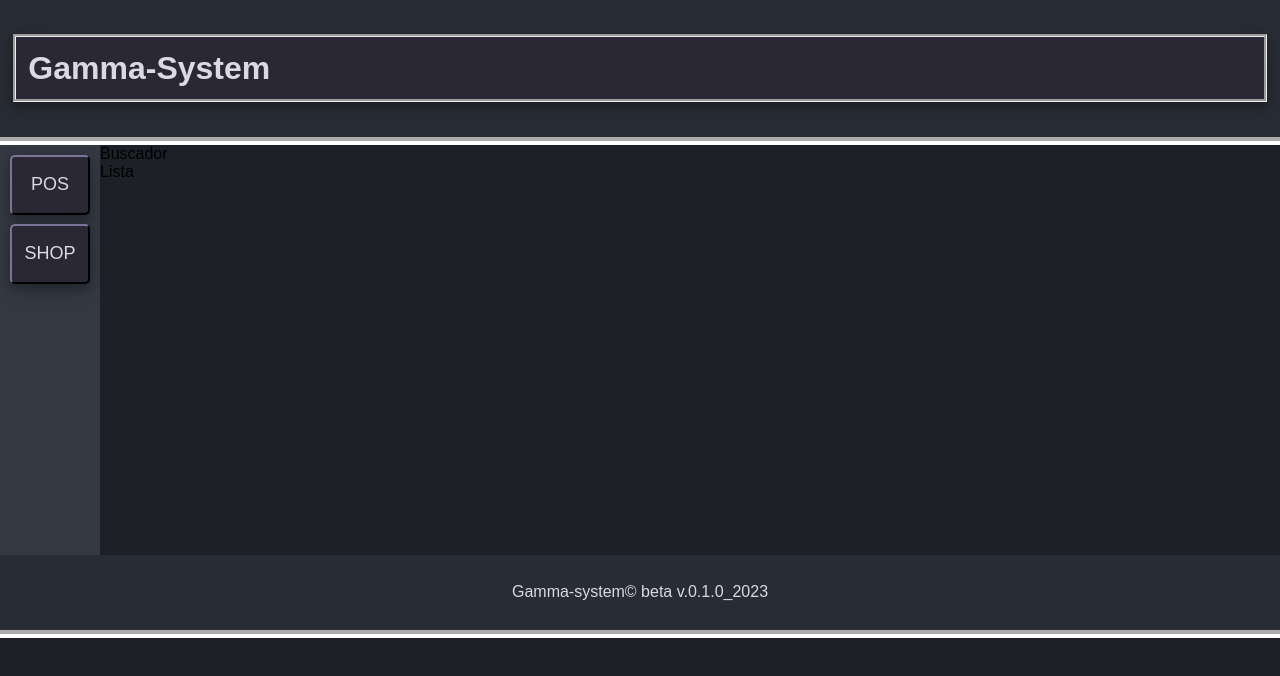
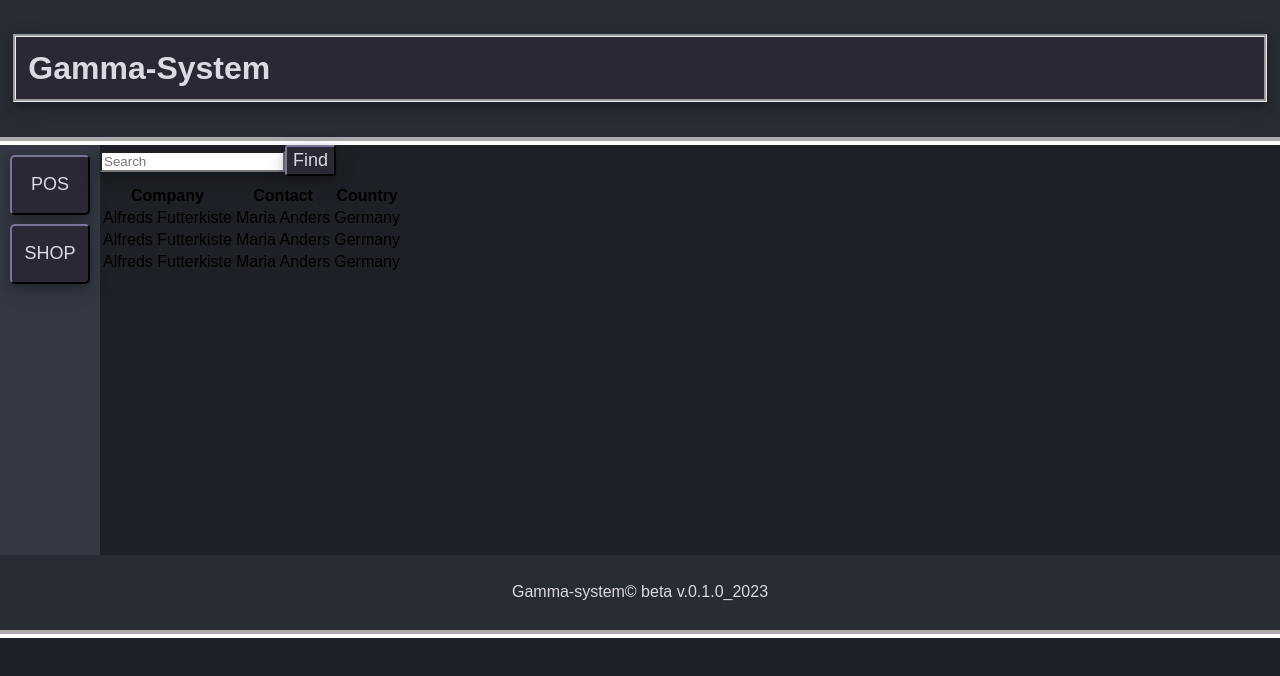
Before and after one commit to juxxon23/Gamma_client, a React (Create React App) app: page /cpanel in a window 1280 px wide. Shown: the top 676 px of the page. Built offline with nearby package versions, Linux system fonts and the light colour scheme.

Commit message:
POS Service started

```diff
--- a/src/App.js
+++ b/src/App.js
@@ -6,9 +6,11 @@ import Footer from './components/Footer';
 import Login from './components/Login';
 import Register from './components/Register';
 import Cpanel from './components/Cpanel';
+import POSservice from './components/POSservice';
 
 
 function App() {
+  /*Actualizar unicamente el Scontainer con el servicio. */
   return (
     <Router>
       <div className="App">
@@ -18,6 +20,7 @@ function App() {
           <Route path='/login' element={<Login />}/>
           <Route path='/' element={<Login />}/>
           <Route path='/cpanel' element={<Cpanel />}/>
+          <Route path='/pos' element={<POSservice />}/>
         </Routes>
         <Footer />
       </div>
--- a/src/components/Dlist.js
+++ b/src/components/Dlist.js
@@ -1,6 +1,31 @@
+import { Fragment } from 'react';
+
 const Dlist = () => {
   return (
-    <div> Lista </div>
+    <Fragment>
+      <table>
+        <tr>
+          <th>Company</th>
+          <th>Contact</th>
+          <th>Country</th>
+        </tr>
+        <tr>
+          <td>Alfreds Futterkiste</td>
+          <td>Maria Anders</td>
+          <td>Germany</td>
+        </tr>
+        <tr>
+          <td>Alfreds Futterkiste</td>
+          <td>Maria Anders</td>
+          <td>Germany</td>
+        </tr>
+        <tr>
+          <td>Alfreds Futterkiste</td>
+          <td>Maria Anders</td>
+          <td>Germany</td>
+        </tr>
+      </table>
+    </Fragment>
   )
 }
 
--- a/src/components/Finder.js
+++ b/src/components/Finder.js
@@ -1,6 +1,32 @@
+import { Fragment, useState } from 'react';
+import Button from './Button';
+
 const Finder = () => {
+
+  const[search, setSearch] = useState({
+    finderInp: ''
+  })
+
+  const verifySearch = (e) => {
+    e.preventDefault();
+    console.log('Verifying Search..');
+    /* Falta realizar la consulta */
+  }
+
+  const handleInputChange = (e) => {
+    setSearch({
+      ...search,
+      [e.target.name]: e.target.value
+    })
+  }
+
   return (
-    <div> Buscador </div>
+    <Fragment>
+      <form className="form-finder" onSubmit={verifySearch}>
+        <input className="form-inpt" type="text" onChange={handleInputChange} name="finderInp" placeholder="Search"/>
+        <Button cNm="form-btn" txt="Find" bckgClr="#2a2834" clr="#dbd9e2" type="submit"/>
+      </form>
+    </Fragment>
   )
 }
 
--- /dev/null
+++ b/src/components/POSservice.js
@@ -0,0 +1,7 @@
+const POSservice = () => {
+  return (
+    <h1>"Hola"</h1>
+  )
+}
+
+export default POSservice;
--- a/src/components/Scontainer.js
+++ b/src/components/Scontainer.js
@@ -3,7 +3,7 @@ import Dlist from './Dlist';
 
 const Scontainer = () => {
   return (
-    <div>
+    <div className="scontainer">
       <Finder />
       <Dlist />
     </div>
--- a/src/components/Spanel.js
+++ b/src/components/Spanel.js
@@ -1,11 +1,16 @@
+import { Link } from 'react-router-dom';
 import Button from './Button';
 
 const Spanel = () => {
   return (
     <div className="service-panel">
         <div className="service-list">
-          <Button cNm="service-btn" txt="POS" bckgClr="#2a2834" clr="#dbd9e2" type="submit"/>
-          <Button cNm="service-btn" txt="SHOP" bckgClr="#2a2834" clr="#dbd9e2" type="submit"/>
+          <Link to="/pos" className="#">
+            <Button cNm="service-btn" txt="POS" bckgClr="#2a2834" clr="#dbd9e2" type="submit"/>
+          </Link>
+          <Link to="/shop" className="#">
+            <Button cNm="service-btn" txt="SHOP" bckgClr="#2a2834" clr="#dbd9e2" type="submit"/>
+          </Link>
         </div>
     </div>
   )
```
